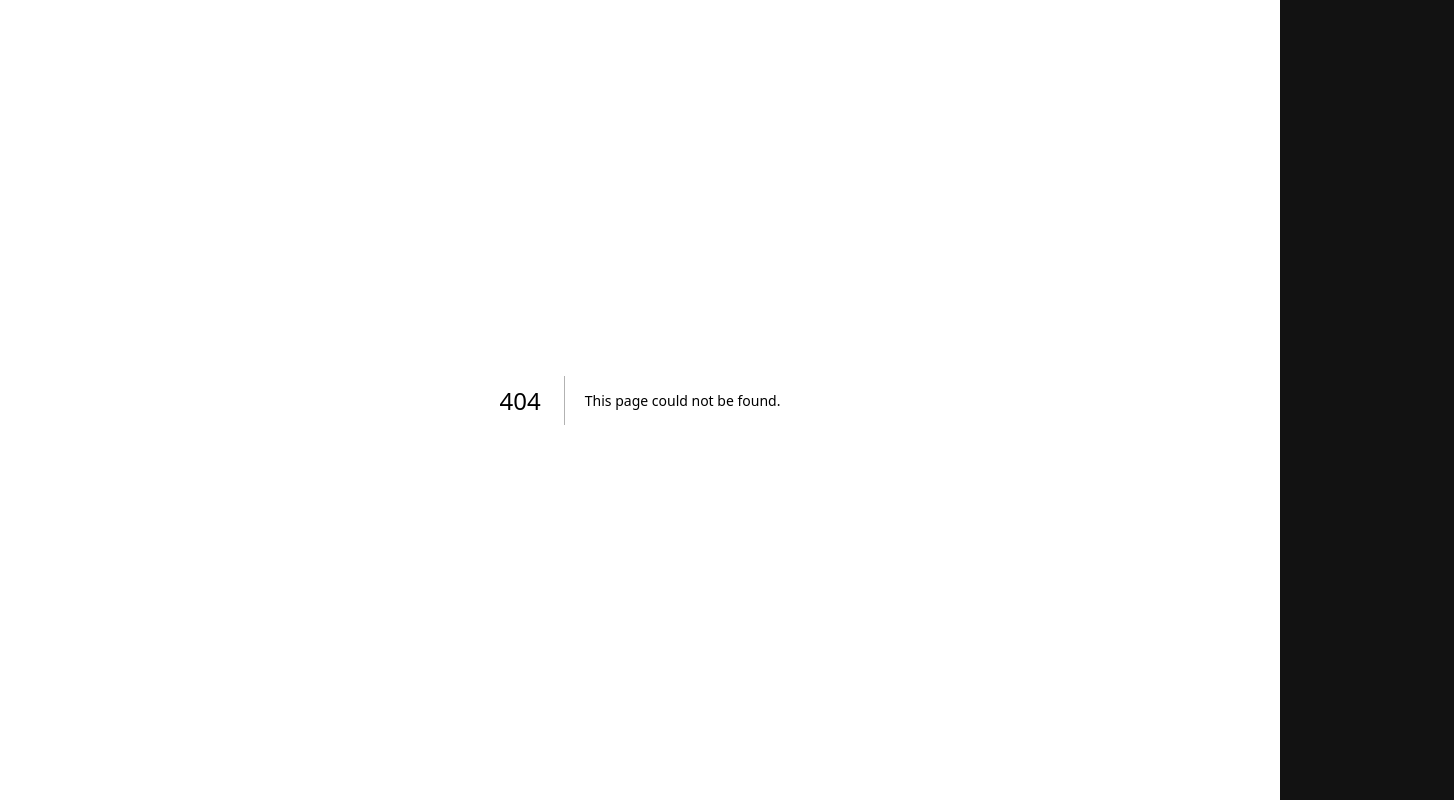
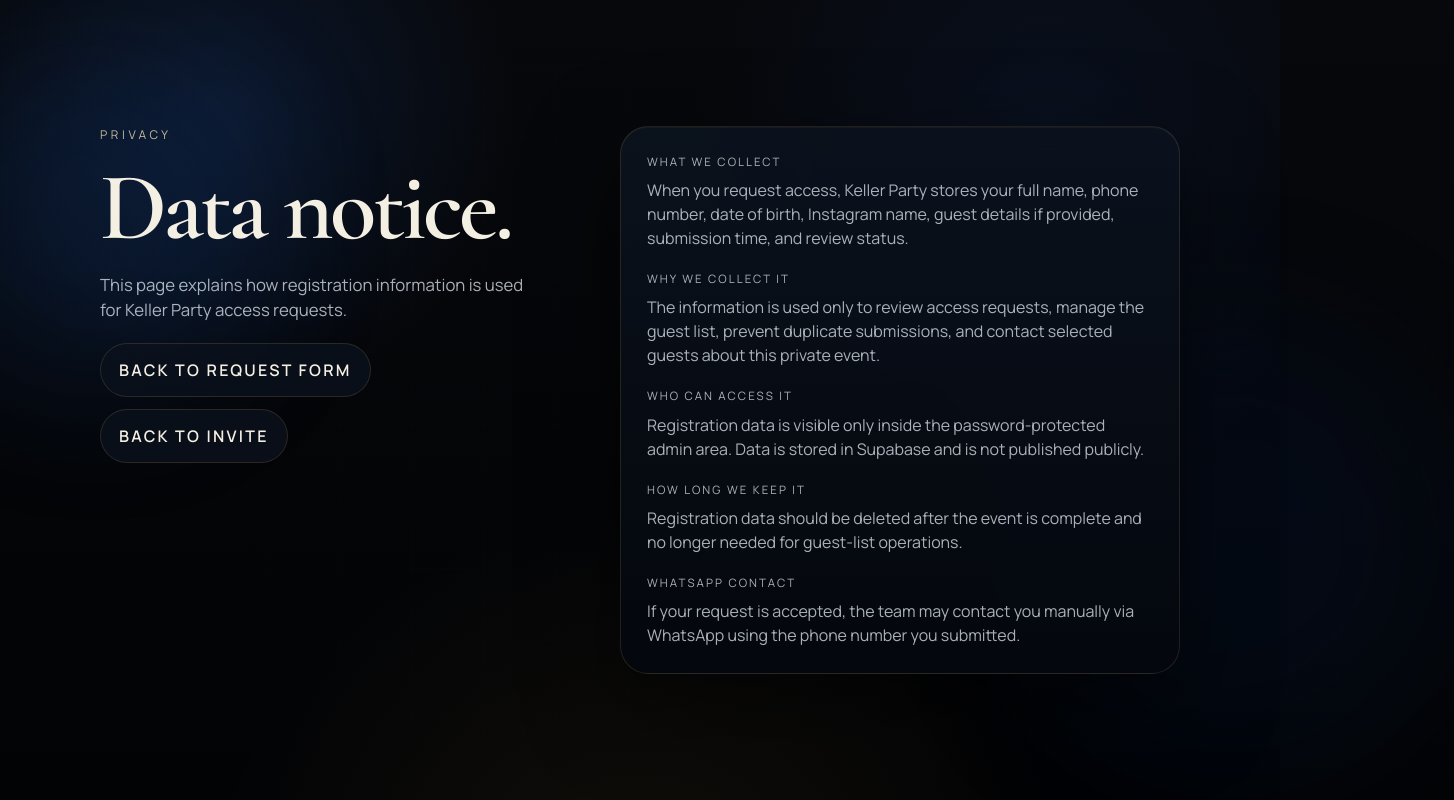
Before and after one commit to Kingsley007-sudo/keller-party, a Next.js app: page /privacy in a window 1280 px wide. Before the commit this address had no page. Shown: the whole page, 1454 px wide, since content can reach past the window. Built offline with nearby package versions, Linux system fonts and the light colour scheme.

Commit message:
Add privacy notice page

```diff
--- a/app/globals.css
+++ b/app/globals.css
@@ -363,6 +363,44 @@ select {
   color: rgba(228, 235, 244, 0.58);
   font-size: 0.82rem;
   line-height: 1.55;
+}
+
+.privacy-note a {
+  color: var(--gold-300);
+  text-decoration: none;
+}
+
+.privacy-layout {
+  width: min(100%, 1080px);
+  display: grid;
+  grid-template-columns: minmax(0, 0.8fr) minmax(320px, 1fr);
+  gap: clamp(32px, 6vw, 72px);
+  align-items: start;
+}
+
+.privacy-card {
+  display: grid;
+  gap: 20px;
+  border: 1px solid rgba(215, 173, 98, 0.14);
+  border-radius: 28px;
+  padding: 26px;
+  background:
+    linear-gradient(180deg, rgba(11, 18, 29, 0.94), rgba(4, 8, 14, 0.9)),
+    radial-gradient(circle at top left, rgba(29, 74, 142, 0.18), transparent 35%);
+  box-shadow:
+    0 30px 90px rgba(0, 0, 0, 0.5),
+    inset 0 1px 0 rgba(255, 255, 255, 0.04);
+  backdrop-filter: blur(16px);
+}
+
+.privacy-section {
+  display: grid;
+  gap: 8px;
+}
+
+.privacy-section p {
+  margin: 0;
+  color: rgba(228, 235, 244, 0.74);
 }
 
 .guest-list {
@@ -1240,6 +1278,10 @@ select {
     grid-template-columns: 1fr;
   }
 
+  .privacy-layout {
+    grid-template-columns: 1fr;
+  }
+
   .admin-layout {
     grid-template-columns: 1fr;
   }
--- /dev/null
+++ b/app/privacy/page.jsx
@@ -0,0 +1,66 @@
+import Link from "next/link";
+
+const privacySections = [
+  {
+    title: "What we collect",
+    body: "When you request access, Keller Party stores your full name, phone number, date of birth, Instagram name, guest details if provided, submission time, and review status."
+  },
+  {
+    title: "Why we collect it",
+    body: "The information is used only to review access requests, manage the guest list, prevent duplicate submissions, and contact selected guests about this private event."
+  },
+  {
+    title: "Who can access it",
+    body: "Registration data is visible only inside the password-protected admin area. Data is stored in Supabase and is not published publicly."
+  },
+  {
+    title: "How long we keep it",
+    body: "Registration data should be deleted after the event is complete and no longer needed for guest-list operations."
+  },
+  {
+    title: "WhatsApp contact",
+    body: "If your request is accepted, the team may contact you manually via WhatsApp using the phone number you submitted."
+  }
+];
+
+export const metadata = {
+  title: "Keller Party Privacy",
+  description: "Privacy information for Keller Party registration requests."
+};
+
+export default function PrivacyPage() {
+  return (
+    <main className="app-shell request-shell">
+      <div className="ambient ambient-left" />
+      <div className="ambient ambient-right" />
+      <div className="grid-glow" />
+
+      <section className="privacy-layout">
+        <div className="request-copy">
+          <p className="eyebrow">Privacy</p>
+          <h1>Data notice.</h1>
+          <p className="hero-description">
+            This page explains how registration information is used for Keller Party access requests.
+          </p>
+          <div className="request-actions">
+            <Link href="/request-access" className="secondary-button button-link">
+              Back to request form
+            </Link>
+            <Link href="/" className="secondary-button button-link">
+              Back to invite
+            </Link>
+          </div>
+        </div>
+
+        <div className="privacy-card">
+          {privacySections.map((section) => (
+            <section key={section.title} className="privacy-section">
+              <p className="flow-label">{section.title}</p>
+              <p>{section.body}</p>
+            </section>
+          ))}
+        </div>
+      </section>
+    </main>
+  );
+}
--- a/app/request-access/page.jsx
+++ b/app/request-access/page.jsx
@@ -429,6 +429,8 @@ export default function RequestAccessPage() {
                 By submitting this request, you agree that Keller Party may store
                 your registration details and use your phone number or Instagram
                 name to review access and contact you about this private event.
+                {" "}
+                <Link href="/privacy">Read the privacy notice.</Link>
               </p>
 
               <button type="submit" className="primary-button" disabled={isSubmitting}>
```
